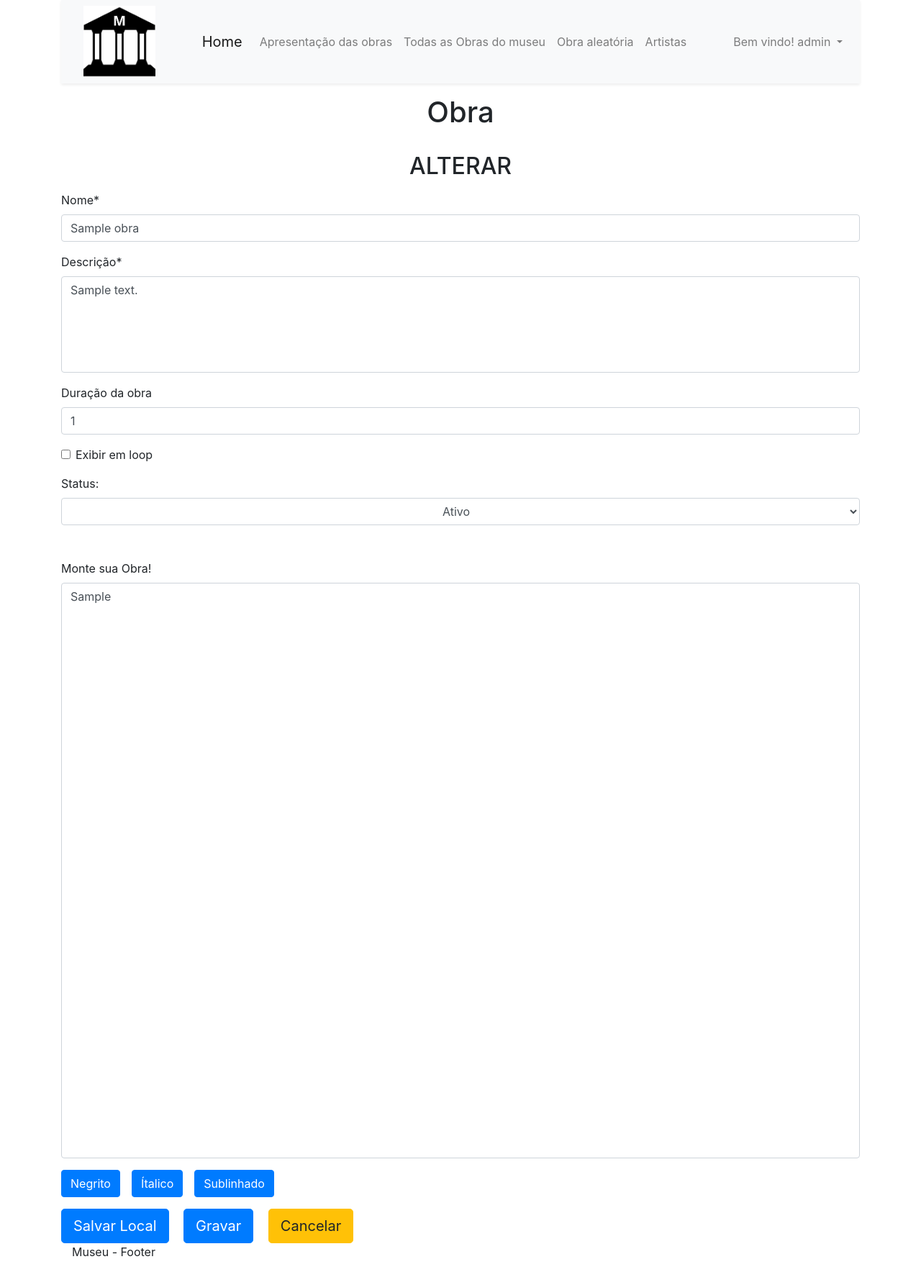
After one commit to emerson-cs-santos/HTML5_Museu, a PHP site: page /minhaObra_digitar.php?ID=1 in a window 1280 px wide. The commit adds this page. Shown: the whole page at 72% size. Run offline with PHP 8.4, Linux system fonts and the light colour scheme; a user stored in the database is signed in; tables that the repository leaves empty hold one stand-in row (values such as "Sample post").

Commit message:
Continuando edição da obra

```diff
--- a/cabec.php
+++ b/cabec.php
@@ -63,6 +63,10 @@
                                     <li class="nav-item">
                                         <a class="nav-link" href="#" data-placement="top" data-toggle="tooltip" title="Abrir Obra aleatória do Museu">Obra aleatória</a>
                                     </li>
+
+                                    <li class="nav-item">
+                                        <a class="nav-link" href="#" data-placement="top" data-toggle="tooltip" title="Lista dos artistas do Museu">Artistas</a>
+                                    </li>
                                 </ul>
 
                                 <!-- Right Side Of Navbar -->
@@ -92,7 +96,7 @@
                                             <a class="dropdown-item" href="perfil.php" data-placement="top" data-toggle="tooltip" title="Acessar suas informações">
                                                 Perfil
                                             </a>
-                                            <a class="dropdown-item" href="#" data-placement="top" data-toggle="tooltip" title="Acessar suas obras">
+                                            <a class="dropdown-item" href="minhasObras.php" data-placement="top" data-toggle="tooltip" title="Acessar suas obras">
                                                 Minhas Obras
                                             </a>
 
--- a/css/geral.css
+++ b/css/geral.css
@@ -7,3 +7,30 @@ body
 {
     cursor: pointer;
 }
+
+.Status_Ativo
+{
+    color: black;
+    font-size: 20px;
+}
+
+/* Grades de consultas*/
+.Status_Inativo
+{
+    background-color: #ffffe0;
+    text-decoration: line-through;
+    font-size: 20px;
+}
+
+.ativo_select
+{
+    text-align: center;
+    text-align-last: center;
+    -moz-text-align-last: center;
+}
+
+.desc_fixo
+{
+    resize: none;
+    height: 800px;
+}
--- /dev/null
+++ b/minhaObra_digitar.php
@@ -0,0 +1,141 @@
+<?php
+include('php' . DIRECTORY_SEPARATOR . 'sessao.php');
+$ID = $_GET['ID'];
+
+$acao       = '';
+
+$codigo     = 0;
+$nome       = '';
+$descri     = '';
+$duracao    = 0;
+$repetir    = 0;
+$obra       = '';
+$status     = '';
+$usuario_id = 0;
+
+if($ID > 0)
+{
+    $acao='ALTERAR';
+
+    include('php'. DIRECTORY_SEPARATOR . 'conexao_bd.php');
+
+    $query = "select * from obras where id = ?";
+    $querytratada = $conn->prepare($query);
+    $querytratada->bind_param("i",$ID);
+    $querytratada->execute();
+    $result = $querytratada->get_result();
+
+    $row = $result->fetch_assoc();
+
+    $codigo  = $row["id"];
+    $nome    = $row["nome"];
+    $descri  = $row["descri"];
+    $duracao = $row["duracao"];
+    $repetir = $row["repetir"];
+    $obra    = $row["obra"];
+    $status  = $row["ativo"];
+}
+else
+{
+    $acao='INCLUIR';
+}
+
+//echo $ID;
+?>
+
+<?php
+    include('cabec.php');
+?>
+                    <h1 id='titulo' class="text-center H1_titulo mt-3">Obra</h1>
+                </div>
+            </header>
+
+            <main>
+                <section class='row'>
+
+                    <div class='col-12'>
+
+                    <div class='text-center col-12 mt-4'>
+                        <h2 class='H2_titulo'> <?php echo $acao; ?> </h2>
+                    </div>
+
+                        <form>
+
+                            <div class="form-group col-12">
+
+                                <div class='mt-3 row'>
+                                    <label for="minhaObra_digitar_nome">Nome*</label>
+                                    <input name='minhaObra_digitar_nome' type="text" class="form-control" id="minhaObra_digitar_nome" maxlength="150" placeholder="Nome da obra" data-placement="top" data-toggle="tooltip" title="Digite o nome da sua obra" value = "<?php echo $nome; ?>">
+                                </div>
+
+                                <div class="form-group row mt-3">
+                                    <label for="minhaObra_digitar_desc">Descrição*</label>
+                                    <textarea name='minhaObra_digitar_desc' class="form-control desc_fixo" id="minhaObra_digitar_desc" rows="5" maxlength="800" placeholder = 'Descrição Obra' data-placement="top" data-toggle="tooltip" title="Digite uma descrição para sua obra"><?php echo rtrim($descri); ?></textarea>
+                                </div>
+
+                                <div class='mt-3 row'>
+                                    <label for="minhaObra_digitar_nome">Duração da obra</label>
+                                    <input name='minhaObra_digitar_nome' type="number" class="form-control" id="minhaObra_digitar_nome" maxlength="20" placeholder="60" data-placement="top" data-toggle="tooltip" title="Máximo de 60 segundos" value="<?php echo $duracao; ?>">
+                                </div>
+
+                                <div class="form-check row mt-3">
+                                    <input class="form-check-input" type="checkbox" value="" id="minhaObra_digitar_loop" name="minhaObra_digitar_loop" data-placement="top" data-toggle="tooltip" title="Exibir a apresentação repetidamente">
+                                    <label class="form-check-label" for="minhaObra_digitar_loop" data-placement="top" data-toggle="tooltip" title="Exibir a apresentação repetidamente"> Exibir em loop </label>
+                                </div>
+
+                                <div class='form-group row mt-3'>
+                                    <label for="minhaObra_digitar_status">Status:</label>
+                                    <select id='minhaObra_digitar_status' name="minhaObra_digitar_status"class="form-control ativo_select" data-placement="top" data-toggle="tooltip" title="Se estiver inativo, Não será exibido para os leitores">
+                                        <option value="Ativos">Ativo</option>
+                                        <option value="Inativos">Inativo</option>
+                                    </select>
+                                </div>
+
+                                <div class="form-group row mt-5">
+                                    <label>Monte sua Obra!</label>
+
+                                    <div contenteditable="true" class="form-control desc_fixo" id="produtos_digitar_descri" maxlength="2000" placeholder='Obra' name='produtos_digitar_descri'>
+                                        <?php echo rtrim($obra); ?>
+                                    </div>
+                                </div>
+
+                                <div class='mt-3 row'>
+                                    <input type="button" class="btn btn-primary" value="Negrito" onclick="execCommand('bold',false,'');">
+                                    <input type="button" class="btn btn-primary ml-3" value="Ítalico" onclick="execCommand('italic',false,'');">
+                                    <input type="button" class="btn btn-primary ml-3" value="Sublinhado" onclick="execCommand('underline',false,'');">
+                                </div>
+                            </div>
+
+                            <div>
+                                <input id='cmd_gravar' type="button" name="cmd_gravar" class="btn btn-primary btn-lg botoes_cadastro" Value='Salvar Local' data-placement="top" data-toggle="tooltip" title="Salvar informações">
+
+                                <input id='cmd_gravar' type="button" name="cmd_gravar" class="btn btn-primary btn-lg botoes_cadastro ml-3" Value='Gravar' data-placement="top" data-toggle="tooltip" title="Salvar informações">
+
+                                <input id='cmd_voltar' type="button" name="cmd_voltar" class="btn btn-warning btn-lg botoes_cadastro ml-3" Value = 'Cancelar' data-placement="top" data-toggle="tooltip" title="As informações não serão salvas!">
+                            </div>
+                        </form>
+                    </div>
+                </section>
+            </main>
+
+            <script>
+
+                // Adiciona evento de click nos botões
+                $('#cmd_gravar').click(function()
+                {
+                    novo_cadastro('cadastro');
+                })
+
+                $('#cmd_voltar').click(function()
+                {
+                    window.open("Usuarios.php", '_self');
+                })
+
+            </script>
+
+        <?php
+            include('footer.php');
+        ?>
+        </div>
+    </body>
+</html>
--- a/registrar.php
+++ b/registrar.php
@@ -24,8 +24,8 @@
 
                     <input type="email" id="registrar_email" class="form-control mt-3" placeholder="nome@server.com.br" maxlength="200" data-placement="top" data-toggle="tooltip" title="Digite seu e-mail">
 
-                    <input type="password" id="registrar_senha" class="form-control mt-3" placeholder="Nova Senha" maxlength="50" data-placement="top" data-toggle="tooltip" title="Defina uma senha">
-                    <input type="password" id="registrar_senhaConfirmar" class="form-control mt-3" placeholder="Confirmar Senha" maxlength="50" data-placement="top" data-toggle="tooltip" title="Digite novamente a senha">
+                    <input type="password" id="registrar_senha" class="form-control mt-3" placeholder="Nova Senha" maxlength="200" data-placement="top" data-toggle="tooltip" title="Defina uma senha">
+                    <input type="password" id="registrar_senhaConfirmar" class="form-control mt-3" placeholder="Confirmar Senha" maxlength="200" data-placement="top" data-toggle="tooltip" title="Digite novamente a senha">
                     <small class="form-text font-weight-bold" >Senha deve ter no mínimo 6 caracteres</small>
 
                     <input type="button" value="Efetuar Cadastro" onclick="registrar()" class="btn btn-dark btn-lg mt-3" data-placement="top" data-toggle="tooltip" title="Criar novo cadastro" ></input>
```
Also changed, not shown: minhasObras.php (added, +69 -0 lines), php/consulta_minhas_obras.php (added, +132 -0 lines), scripts/migration.sql (+8 -4 lines).
